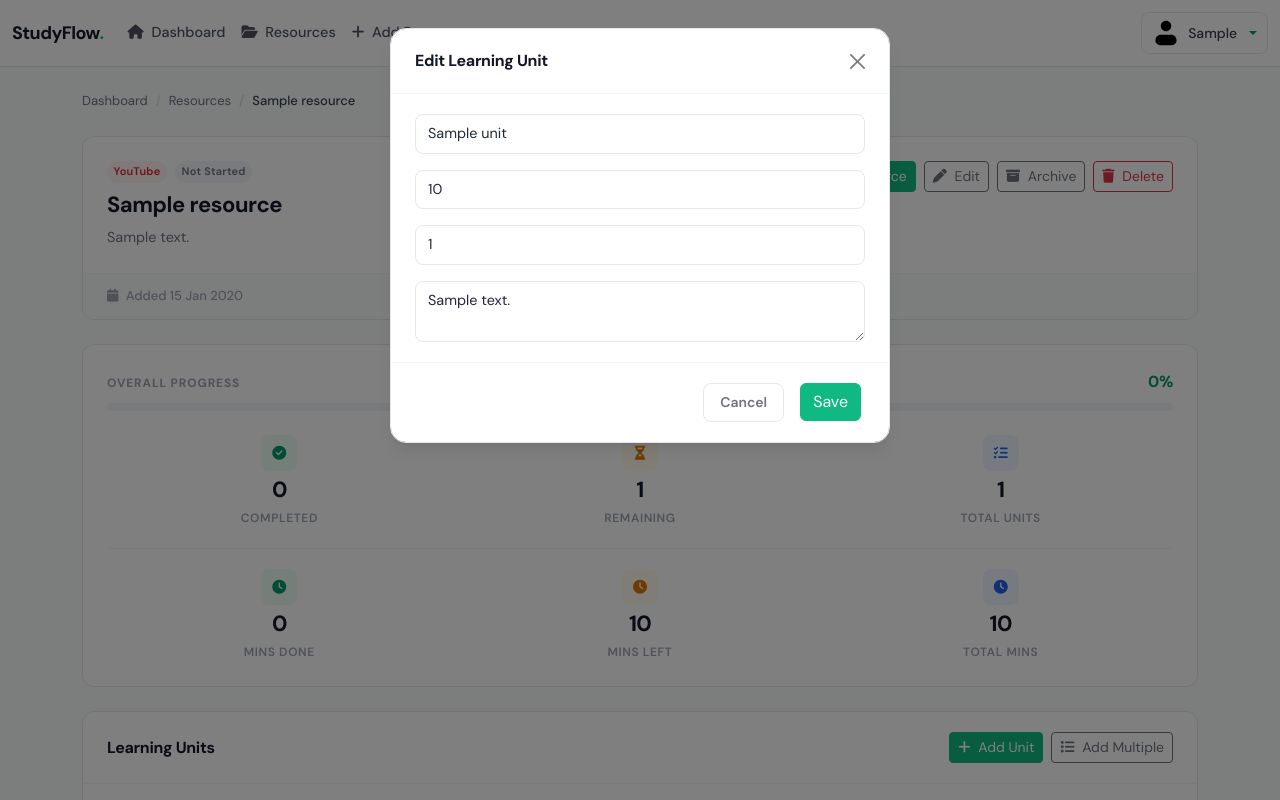
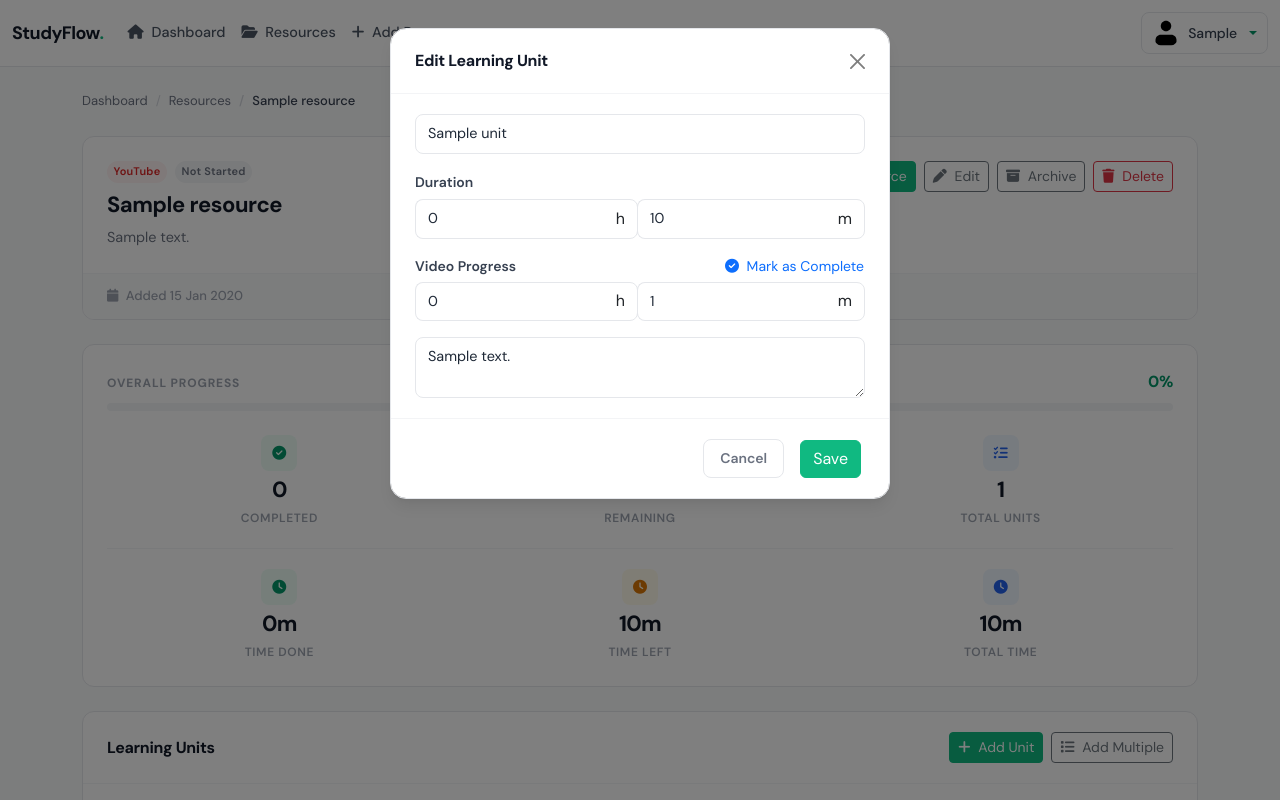
Before and after one commit to samiul40/studyflow, a Django app: page /learning/1/ in a window 1280 px wide, after a click that opens the changed part. Run offline with Django 5.2, Linux system fonts and the light colour scheme; a user stored in the database is signed in; data comes from the database, SQL or seed files in the repository; tables that the repository leaves empty hold one stand-in row (values such as "Sample post"); style sheets or scripts are compiled from the project's sources; some libraries are stand-ins or nearby versions.

Commit message:
fix: add duration picker for learning units and mark-as-complete shortcut

```diff
--- a/web/learning/templates/resources/partials/_learning_unit_bulk_create_modal.html
+++ b/web/learning/templates/resources/partials/_learning_unit_bulk_create_modal.html
@@ -13,7 +13,7 @@
               <tr>
                 <th>Title</th>
                 {% if resource.resource_type.content_kind != "reading" %}
-                <th style="width: 160px;">Duration (mins)</th>
+                <th style="width: 220px;">Duration</th>
                 {% endif %}
                 <th style="width: 48px;"></th>
               </tr>
--- a/web/learning/templates/resources/partials/_learning_unit_create_modal.html
+++ b/web/learning/templates/resources/partials/_learning_unit_create_modal.html
@@ -14,12 +14,28 @@
           </div>
           {% if resource.resource_type.content_kind != "reading" %}
           <div class="mb-3">
-            <label class="form-label">Duration (minutes)</label>
-            <input type="number" name="duration_minutes" class="form-control" min="0">
+            <label class="form-label">Duration</label>
+            <div class="duration-picker">
+              <div class="input-group">
+                <input type="number" class="form-control dp-hours" min="0" placeholder="h">
+                <span class="input-group-text">h</span>
+                <input type="number" class="form-control dp-mins" min="0" max="59" placeholder="m">
+                <span class="input-group-text">m</span>
+              </div>
+              <input type="hidden" name="duration_minutes">
+            </div>
           </div>
           <div class="mb-3">
-            <label class="form-label">Video Progress (minutes)</label>
-            <input type="number" name="video_progress_minutes" class="form-control" min="0">
+            <label class="form-label">Video Progress</label>
+            <div class="duration-picker">
+              <div class="input-group">
+                <input type="number" class="form-control dp-hours" min="0" placeholder="h">
+                <span class="input-group-text">h</span>
+                <input type="number" class="form-control dp-mins" min="0" max="59" placeholder="m">
+                <span class="input-group-text">m</span>
+              </div>
+              <input type="hidden" name="video_progress_minutes">
+            </div>
           </div>
           {% endif %}
         </div>
--- a/web/learning/templates/resources/partials/_learning_unit_edit_modal.html
+++ b/web/learning/templates/resources/partials/_learning_unit_edit_modal.html
@@ -1,3 +1,4 @@
+{% load learning_filters %}
 <div class="modal fade" id="editUnitModal{{ unit.id }}" tabindex="-1">
   <div class="modal-dialog">
     <div class="modal-content">
@@ -14,11 +15,39 @@
           <input type="text" name="title" value="{{ unit.title }}" class="form-control mb-3">
 
           {% if resource.resource_type.content_kind != "reading" %}
-          <input type="number" name="duration_minutes" value="{{ unit.duration_minutes|default_if_none:'' }}"
-            class="form-control mb-3" placeholder="Duration (minutes)">
-          <input type="number" name="video_progress_minutes"
-            value="{{ unit.video_progress_minutes|default_if_none:'' }}" class="form-control mb-3"
-            placeholder="Video Progress (minutes)">
+          <div class="mb-3">
+            <label class="form-label">Duration</label>
+            <div class="duration-picker">
+              <div class="input-group">
+                <input type="number" class="form-control dp-hours" min="0" placeholder="h"
+                  value="{{ unit.duration_minutes|hours_from_minutes }}">
+                <span class="input-group-text">h</span>
+                <input type="number" class="form-control dp-mins" min="0" max="59" placeholder="m"
+                  value="{{ unit.duration_minutes|remaining_mins }}">
+                <span class="input-group-text">m</span>
+              </div>
+              <input type="hidden" name="duration_minutes" value="{{ unit.duration_minutes|default_if_none:'' }}">
+            </div>
+          </div>
+          <div class="mb-3">
+            <div class="d-flex justify-content-between align-items-center mb-1">
+              <label class="form-label mb-0">Video Progress</label>
+              <button type="button" class="btn btn-link btn-sm p-0 text-decoration-none" data-action="mark-complete">
+                <i class="fas fa-circle-check me-1"></i> Mark as Complete
+              </button>
+            </div>
+            <div class="duration-picker">
+              <div class="input-group">
+                <input type="number" class="form-control dp-hours" min="0" placeholder="h"
+                  value="{{ unit.video_progress_minutes|hours_from_minutes }}">
+                <span class="input-group-text">h</span>
+                <input type="number" class="form-control dp-mins" min="0" max="59" placeholder="m"
+                  value="{{ unit.video_progress_minutes|remaining_mins }}">
+                <span class="input-group-text">m</span>
+              </div>
+              <input type="hidden" name="video_progress_minutes" value="{{ unit.video_progress_minutes|default_if_none:'' }}">
+            </div>
+          </div>
           {% endif %}
 
           <input type="hidden" name="order" value="{{ unit.order }}">
--- a/web/learning/templates/resources/partials/_learning_unit_list.html
+++ b/web/learning/templates/resources/partials/_learning_unit_list.html
@@ -1,3 +1,4 @@
+{% load learning_filters %}
 <div class="unit-card">
 
   <div class="unit-card__header">
@@ -32,11 +33,11 @@
 
           {% if unit.duration_minutes and unit.video_progress_minutes != none %}
           <span class="unit-item__duration">
-            <i class="fas fa-clock"></i> {{ unit.video_progress_minutes }} / {{ unit.duration_minutes }} mins ({{ unit.progress_percent}}%)
+            <i class="fas fa-clock"></i> {{ unit.video_progress_minutes|format_duration }} / {{ unit.duration_minutes|format_duration }} ({{ unit.progress_percent}}%)
           </span>
           {% elif unit.duration_minutes %}
           <span class="unit-item__duration">
-            <i class="fas fa-clock"></i> {{ unit.duration_minutes }} mins
+            <i class="fas fa-clock"></i> {{ unit.duration_minutes|format_duration }}
           </span>
           {% endif %}
 
--- a/web/learning/templates/resources/resource_detail.html
+++ b/web/learning/templates/resources/resource_detail.html
@@ -1,4 +1,5 @@
 {% extends "base.html" %}
+{% load learning_filters %}
 
 {% block breadcrumbs %}
 <nav aria-label="breadcrumb">
@@ -136,24 +137,24 @@
           <div class="stats-item__icon stats-item__icon--emerald">
             <i class="fas fa-clock"></i>
           </div>
-          <div class="stats-item__value">{{ completed_duration }}</div>
-          <div class="stats-item__label">Mins Done</div>
+          <div class="stats-item__value">{{ completed_duration|format_duration }}</div>
+          <div class="stats-item__label">Time Done</div>
         </div>
 
         <div class="stats-item">
           <div class="stats-item__icon stats-item__icon--amber">
             <i class="fas fa-clock"></i>
           </div>
-          <div class="stats-item__value">{{ remaining_duration }}</div>
-          <div class="stats-item__label">Mins Left</div>
+          <div class="stats-item__value">{{ remaining_duration|format_duration }}</div>
+          <div class="stats-item__label">Time Left</div>
         </div>
 
         <div class="stats-item">
           <div class="stats-item__icon stats-item__icon--blue">
             <i class="fas fa-clock"></i>
           </div>
-          <div class="stats-item__value">{{ total_duration }}</div>
-          <div class="stats-item__label">Total Mins</div>
+          <div class="stats-item__value">{{ total_duration|format_duration }}</div>
+          <div class="stats-item__label">Total Time</div>
         </div>
 
       </div>
--- a/web/learning/templatetags/learning_filters.py
+++ b/web/learning/templatetags/learning_filters.py
@@ -17,3 +17,19 @@ def format_duration(minutes):
     if hours:
         return f"{hours}h"
     return f"{mins}m"
+
+
+@register.filter
+def hours_from_minutes(minutes):
+    """Whole-hours component of a minutes value. Returns 0 for falsy input."""
+    if not minutes:
+        return 0
+    return int(minutes) // 60
+
+
+@register.filter
+def remaining_mins(minutes):
+    """Sub-hour minutes component of a minutes value. Returns 0 for falsy input."""
+    if not minutes:
+        return 0
+    return int(minutes) % 60
--- a/web/studyflow/static/js/main.js
+++ b/web/studyflow/static/js/main.js
@@ -8,6 +8,25 @@ function handleSubmit(button) {
   button.form.submit();
 }
 
+// Duration picker: syncs h/m visible inputs → hidden total-minutes field
+function initDurationPickers(root) {
+  root.querySelectorAll(".duration-picker").forEach(picker => {
+    const hoursInput = picker.querySelector(".dp-hours");
+    const minsInput = picker.querySelector(".dp-mins");
+    const hidden = picker.querySelector("input[type='hidden']");
+    if (!hoursInput || !minsInput || !hidden) return;
+
+    function sync() {
+      const h = parseInt(hoursInput.value) || 0;
+      const m = parseInt(minsInput.value) || 0;
+      hidden.value = h * 60 + m || "";
+    }
+
+    hoursInput.addEventListener("input", sync);
+    minsInput.addEventListener("input", sync);
+  });
+}
+
 // Bulk Unit Modal Logic
 function addRow(title = "", duration = "", contentKind = "") {
   const table = document.querySelector("#units-table tbody");
@@ -15,11 +34,23 @@ function addRow(title = "", duration = "", contentKind = "") {
 
   const row = document.createElement("tr");
 
+  const totalMins = parseInt(duration) || 0;
+  const durationHours = Math.floor(totalMins / 60);
+  const durationMins = totalMins % 60;
+
   const durationCell =
     contentKind !== "reading"
       ? `
         <td>
-          <input type="number" name="duration[]" class="form-control" value="${duration}">
+          <div class="duration-picker">
+            <div class="input-group input-group-sm">
+              <input type="number" class="form-control dp-hours" min="0" placeholder="h" value="${durationHours || ""}">
+              <span class="input-group-text">h</span>
+              <input type="number" class="form-control dp-mins" min="0" max="59" placeholder="m" value="${durationMins || ""}">
+              <span class="input-group-text">m</span>
+            </div>
+            <input type="hidden" name="duration[]" value="${duration}">
+          </div>
         </td>
       `
       : "";
@@ -40,6 +71,7 @@ function addRow(title = "", duration = "", contentKind = "") {
     row.remove();
   });
 
+  initDurationPickers(row);
   table.appendChild(row);
 }
 
@@ -58,6 +90,27 @@ function initBulkModal() {
     for (let i = 0; i < 5; i++) {
       addRow("", "", contentKind);
     }
+  });
+}
+
+// Mark as Complete button — copies duration picker values into progress picker
+function initMarkComplete(root) {
+  root.querySelectorAll('[data-action="mark-complete"]').forEach(btn => {
+    btn.addEventListener("click", () => {
+      const modal = btn.closest(".modal");
+      if (!modal) return;
+
+      const pickers = modal.querySelectorAll(".duration-picker");
+      if (pickers.length < 2) return;
+
+      const durationPicker = pickers[0];
+      const progressPicker = pickers[1];
+
+      progressPicker.querySelector(".dp-hours").value = durationPicker.querySelector(".dp-hours").value;
+      progressPicker.querySelector(".dp-mins").value = durationPicker.querySelector(".dp-mins").value;
+
+      progressPicker.querySelector(".dp-hours").dispatchEvent(new Event("input"));
+    });
   });
 }
 
@@ -82,4 +135,6 @@ function togglePassword() {
 document.addEventListener("DOMContentLoaded", function () {
   initBulkModal();
   togglePassword();
+  initDurationPickers(document);
+  initMarkComplete(document);
 });
```
